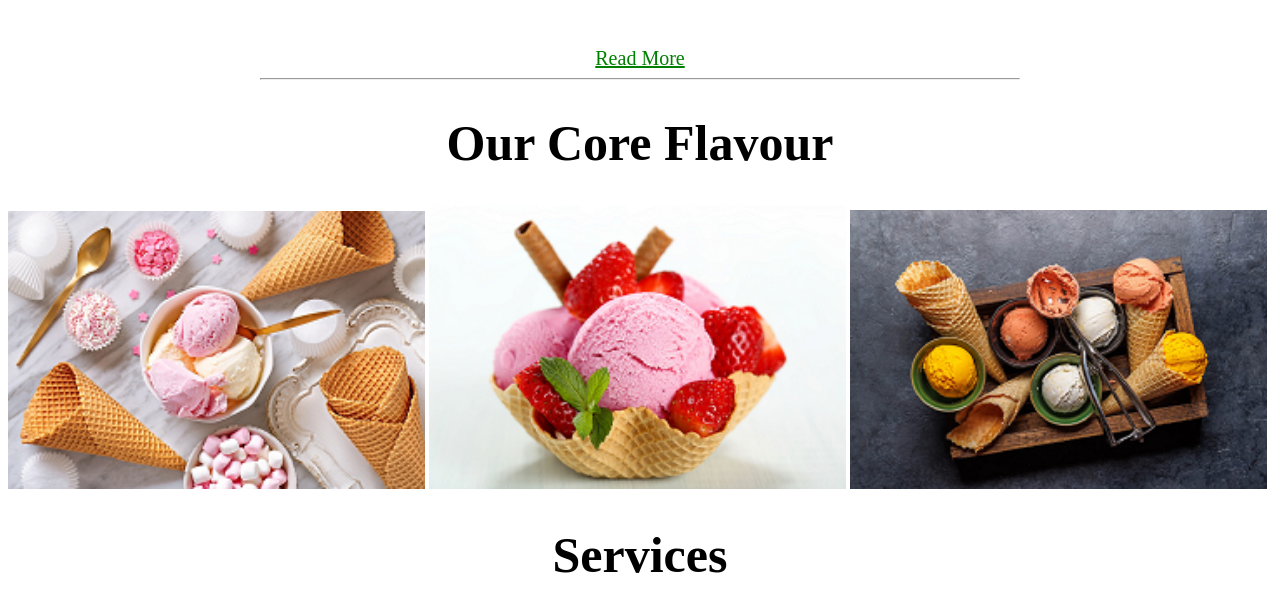
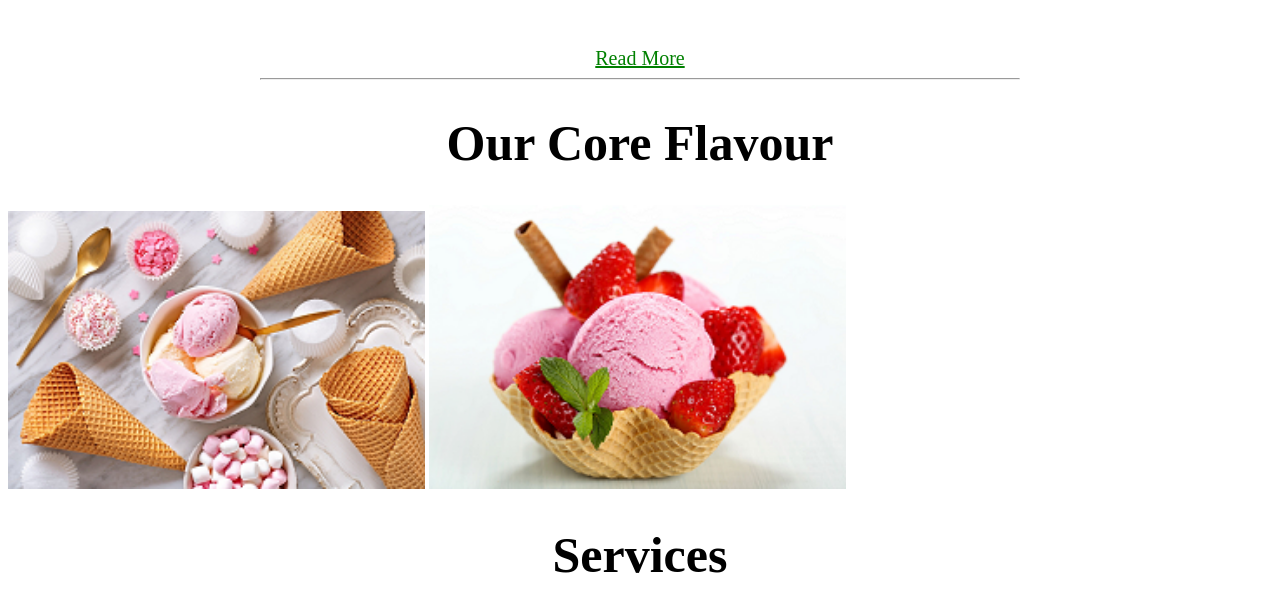
Before and after one commit to AyViDaux/Myfirstweb, a plain HTML site: page index.html in a window 1280 px wide. Shown: the part 776-1372 px from the top of the page. Drawn offline with Linux system fonts and the light colour scheme.

Commit message:
Update index.html

```diff
--- a/index.html
+++ b/index.html
@@ -21,7 +21,6 @@ href="https://www.google.com/">Read More</a></div>
 
 <img style="width: 33%;"src="Image1.png">
 <img style="width: 33%;"src="Image2.png">
-<img style="width: 33%;"src="image3.png">
 
 <h1 style=" font-size:50px;text-align:center;">Services</h1>
 
```
